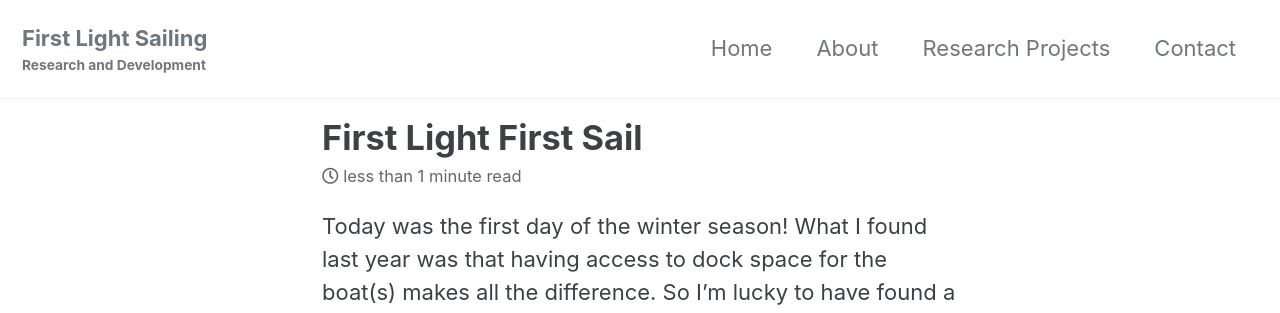
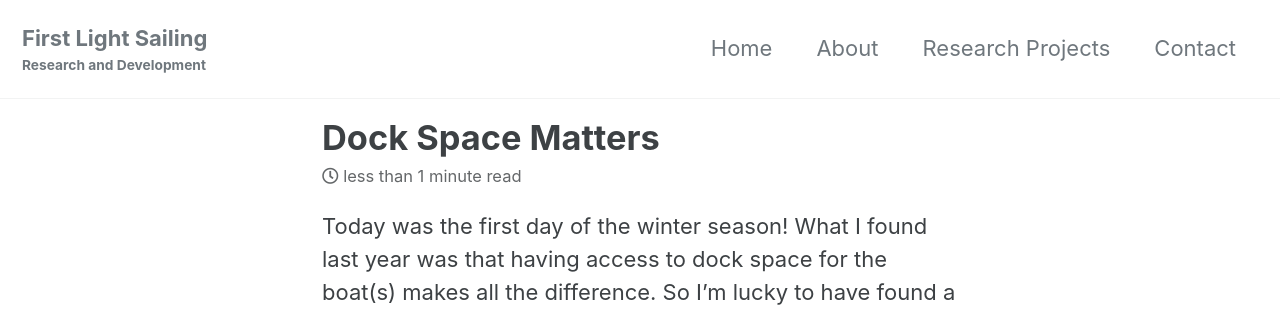
Before and after one commit to motiveNation/motiveNation.github.io, a Jekyll site: the page built from _posts/2023-11-18-Dock-Space.md, in a window 1280 px wide. Shown: the top 313 px of the page. Built offline with Jekyll 4.4.1, drawn with Linux system fonts in a browser that asks for light colours; cached includes are drawn as plain includes.

Commit message:
Update 2023-11-18-Dock-Space.md

```diff
--- a/_posts/2023-11-18-Dock-Space.md
+++ b/_posts/2023-11-18-Dock-Space.md
@@ -1,5 +1,5 @@
 ---
-title: "First Light First Sail"
+title: "Dock Space Matters"
 categories:
   - Website
 tags:
```
